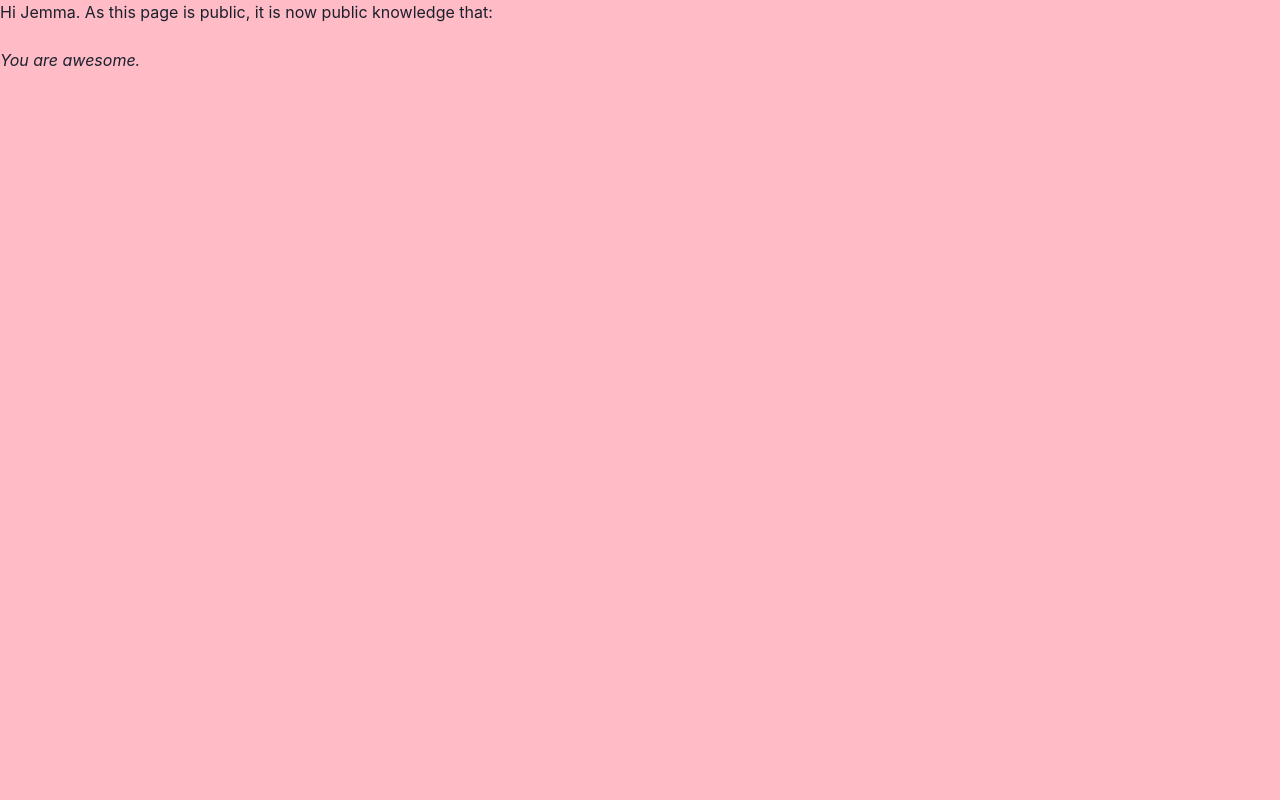
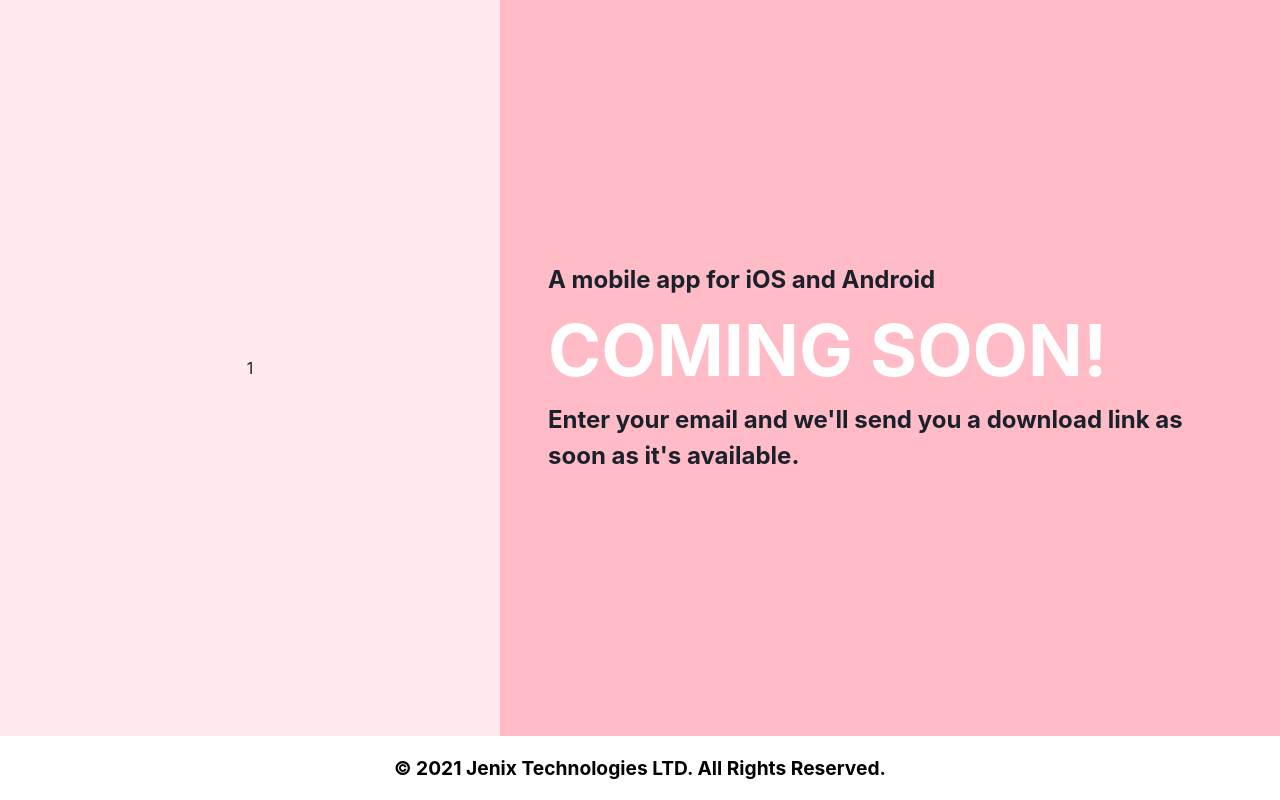
Before and after one commit to JenixTech/endi-web, a Next.js app: page / in a window 1280 px wide. Built offline with nearby package versions, Linux system fonts and the light colour scheme.

Commit message:
create landingpage layout

```diff
--- a/pages/_app.tsx
+++ b/pages/_app.tsx
@@ -3,9 +3,9 @@ import { ChakraProvider, extendTheme } from "@chakra-ui/react"
 
 const colors = {
   brand: {
-    primary: "#ffbbc6",
-    secondary: "#fdf111",
-    accent: "#e91311",
+    primary: "#FFBBC6",
+    secondary: "#FFE9EC",
+    accent: "#E91311",
   },
 }
 
@@ -15,6 +15,16 @@ const styles = {
       padding: 0,
       margin: 0,
       backgroundColor: colors.brand.primary
+    },
+    "main": {
+      height: '100%'
+    },
+    "footer": {
+      height: '4rem',
+      background: '#ffffff',
+      color: '#000000',
+      fontWeight: 'bold',
+      fontSize: '1.2rem',
     }
   }
 }
--- a/pages/index.tsx
+++ b/pages/index.tsx
@@ -1,3 +1,4 @@
+import { HStack, Center, Flex, Text, Heading, Box } from '@chakra-ui/react'
 import Head from 'next/head'
 
 export default function Home() {
@@ -8,14 +9,50 @@ export default function Home() {
         <meta name="description" content="ENdi: Your personal endometriosis diary" />
       </Head>
 
-      <main>
-        <p>Hi Jemma. As this page is public, it is now public knowledge that:</p>
-        <br />
-        <p><em>You are awesome.</em></p>
-      </main>
+      <Flex height='100vh' flexDirection="column">
+        <Box flexGrow={2}>
+          <main>
+            <HStack spacing="0px" height="100%">
+              <Center
+                minWidth="500px"
+                width={1/3}
+                height="100%"
+                bg="brand.secondary"
+                alignItems="center"
+              >
+                <Text>1</Text>
+              </Center>
+              <Flex
+                width={2/3}
+                height="100%"
+                justifyContent="center"
+                flexDirection="column"
+                padding="3rem"
+              >
+                <Text fontWeight="bold" fontSize="2xl">A mobile app for iOS and Android</Text>
+                <Heading
+                  as="h1"
+                  size="4xl"
+                  marginY="1rem"
+                  color="white"
+                  textTransform="uppercase"
+                >
+                  Coming Soon!
+                </Heading>
+                <Text fontWeight="bold" fontSize="2xl">Enter your email and we'll send you a download link as soon as it's available.</Text>
+              </Flex>
+            </HStack>
+          </main>
+        </Box>
 
-      <footer>
-      </footer>
+        <footer>
+          <Center flexGrow={1} height='100%'>
+            <HStack>
+              <Text>&copy; 2021 Jenix Technologies LTD. All Rights Reserved.</Text>
+            </HStack>
+          </Center>
+        </footer>
+      </Flex>
     </div>
   )
 }
```
